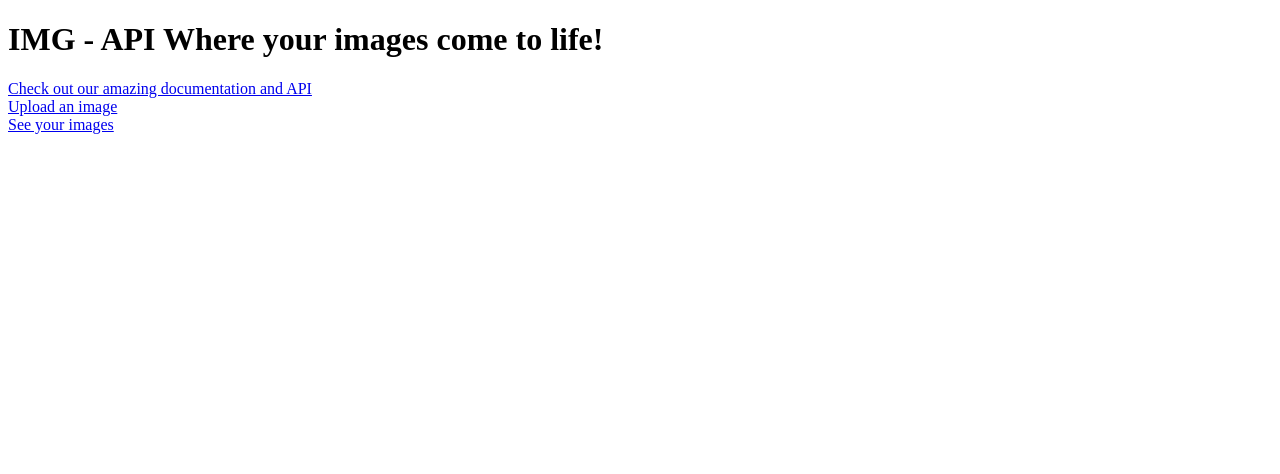
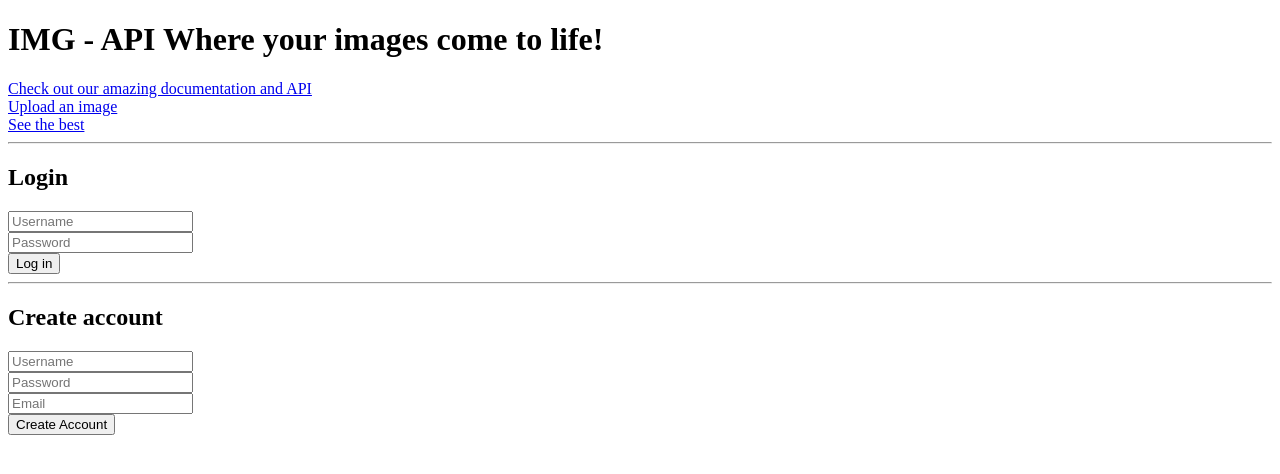
Before and after one commit to img-api/img-api, a Flask app: page / in a window 1280 px wide. Shown: the top 474 px of the page. Run offline with Flask 2, Linux system fonts and the light colour scheme.

Commit message:
[USER] Work on login and media upload
Signed-off-by: Sergio A. Martinez <sergio@engineer.blue>

```diff
--- a/api/image/routes.py
+++ b/api/media/routes.py
@@ -1,14 +1,14 @@
 import os
 
-from api.hello_world import blueprint
+from api.media import blueprint
 from api import get_response_formatted, get_response_error_formatted
 from flask import jsonify, request
 
 from api.tools import generate_file_md5, ensure_dir
 
 @blueprint.route('/upload', methods=['GET'])
-def api_upload_image():
-    """Uploads an image
+def api_upload_media():
+    """Upload media files to this system
     ---
     tags:
       - test
--- a/app/image/__init__.py
+++ b/app/media/__init__.py
@@ -4,9 +4,9 @@ import datetime
 from flask import Blueprint
 
 blueprint = Blueprint(
-    'app_image_blueprint',
+    'app_media_blueprint',
     __name__,
-    url_prefix='/',
+    url_prefix='/media',
     template_folder='templates',
     static_folder='static'
 )
--- /dev/null
+++ b/app/root/templates/inc_login.html
@@ -0,0 +1,32 @@
+<hr>
+<h2>Login</h2>
+
+<form id="login_user_form" onsubmit="/user/login" >
+    <div>
+        <input class="form-control required" id="username_login" name="username" placeholder="Username" type="text" value="" pattern="\S(?:\s*\S){1}.*\S">
+    </div>
+    <div class="form-group has-feedback">
+        <input class="form-control required has-feedback-right password_container" id="pwd_login" name="password" autocomplete="off" placeholder="Password" type="password" value="">
+    </div>
+    <div>
+        <button id='btn_log_in' class="btn btn-default" type="button"
+            name="login">Log in</button>
+    </div>
+</form>
+
+
+<hr>
+<h2>Create account</h2>
+
+<form id="login_user_form" onsubmit="/user/create" >
+    <div>
+        <input class="form-control required" id="username_login" name="username" placeholder="Username" type="text" value="" pattern="\S(?:\s*\S){1}.*\S">
+    </div>
+    <div class="form-group has-feedback">
+        <input class="form-control required has-feedback-right password_container" id="pwd_login" name="password" autocomplete="off" placeholder="Password" type="password" value="">
+    </div>
+    <input id="email" class="email" type="text" name="email" placeholder="Email">
+    <div>
+        <button id='btn_create_account' class="btn btn-default" type="button" name="login">Create Account</button>
+    </div>
+</form>
--- a/app/root/templates/index.html
+++ b/app/root/templates/index.html
@@ -4,6 +4,17 @@
 {% block content %}
 <h1>IMG - API Where your images come to life!</h1>
 <a href='/apidocs/'>Check out our amazing documentation and API</a> <br>
-<a href='/image/'>Upload an image</a> <br>
-<a href='/browse/'>See your images</a> <br>
+<a href='/media/upload/'>Upload an image</a> <br>
+<a href='/top/'>See the best</a> <br>
+
+{% if current_user.username %}
+
+<a href='/{{ current_user.username }}/posts'>Browse your images</a> <br>
+{% else %}
+
+    {% include "inc_login.html" %}
+{% endif %}
+
+
+
 {% endblock content %}
--- a/api/image/__init__.py
+++ b/app/user/__init__.py
@@ -4,9 +4,9 @@ import datetime
 from flask import Blueprint
 
 blueprint = Blueprint(
-    'api_upload_blueprint',
+    'app_user_media_blueprint',
     __name__,
-    url_prefix='/api/image',
+    url_prefix='/u',
     template_folder='templates',
     static_folder='static'
 )
--- a/imgapi_launcher.py
+++ b/imgapi_launcher.py
@@ -41,7 +41,7 @@ app.config['SWAGGER'] = {
 swagger_template = dict(info={
     'title': LazyString(lambda: 'IMG-API API document'),
     'version': LazyString(lambda: '0.1'),
-    'description': LazyString(lambda: 'API Description to upload, convert, operate and download images'),
+    'description': LazyString(lambda: 'API Description to upload, convert, operate and download images and media'),
     "basePath": "/docs",  # base bash for blueprint registration
 },
                         host=LazyString(lambda: request.host))
@@ -69,6 +69,7 @@ def register_api_blueprints(app):
     for module_name in (
             'user',
             'admin',
+            'media',
             'hello_world',
     ):
         module = import_module('api.{}.routes'.format(module_name))
```
Also changed, not shown: api/media/__init__.py (added, +12 -0 lines), app/image/routes.py (deleted, +0 -16 lines), app/media/routes.py (added, +9 -0 lines), app/user/routes.py (added, +9 -0 lines), app/user/templates/user_public_media.html (added, +7 -0 lines), api/media/models.py (renamed from api/image/models.py), app/media/static/index.js (added), app/media/templates/image_upload.html (renamed from app/image/templates/image_upload.html), app/user/static/index.js (added).
